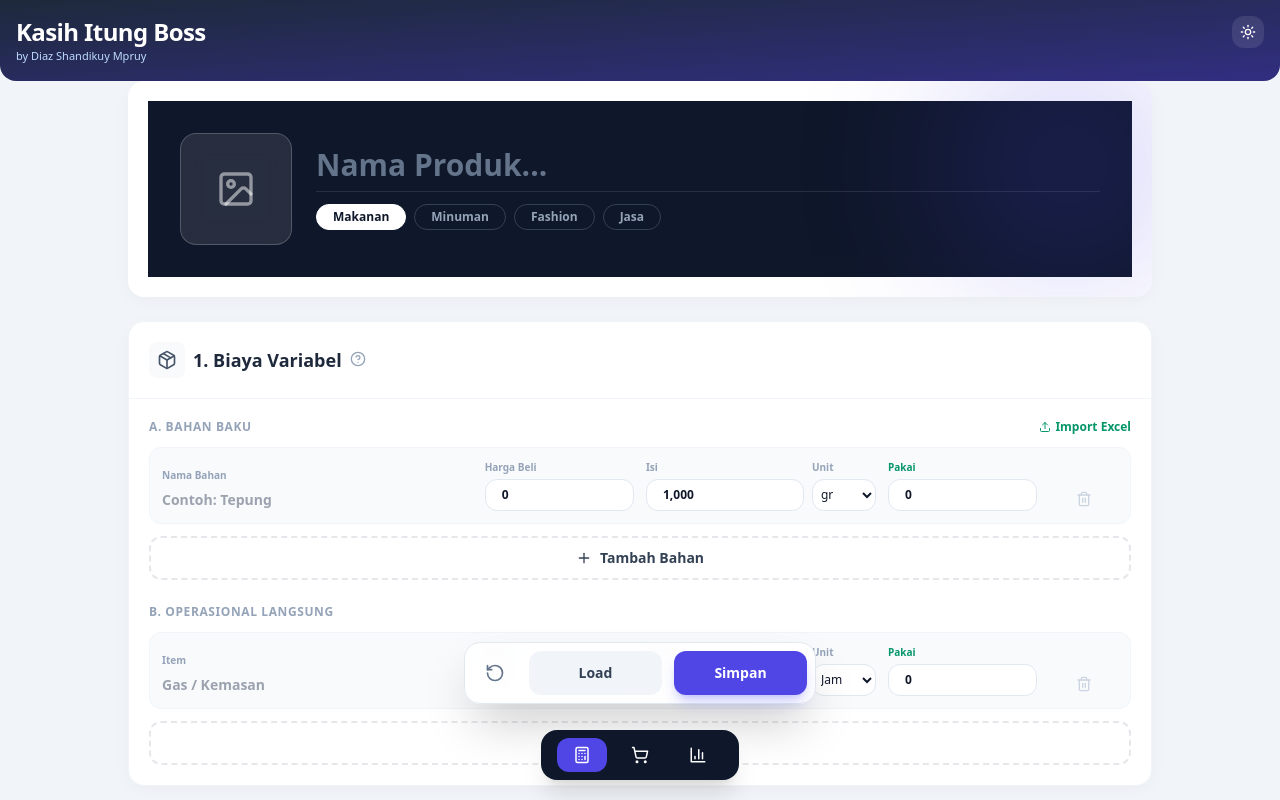
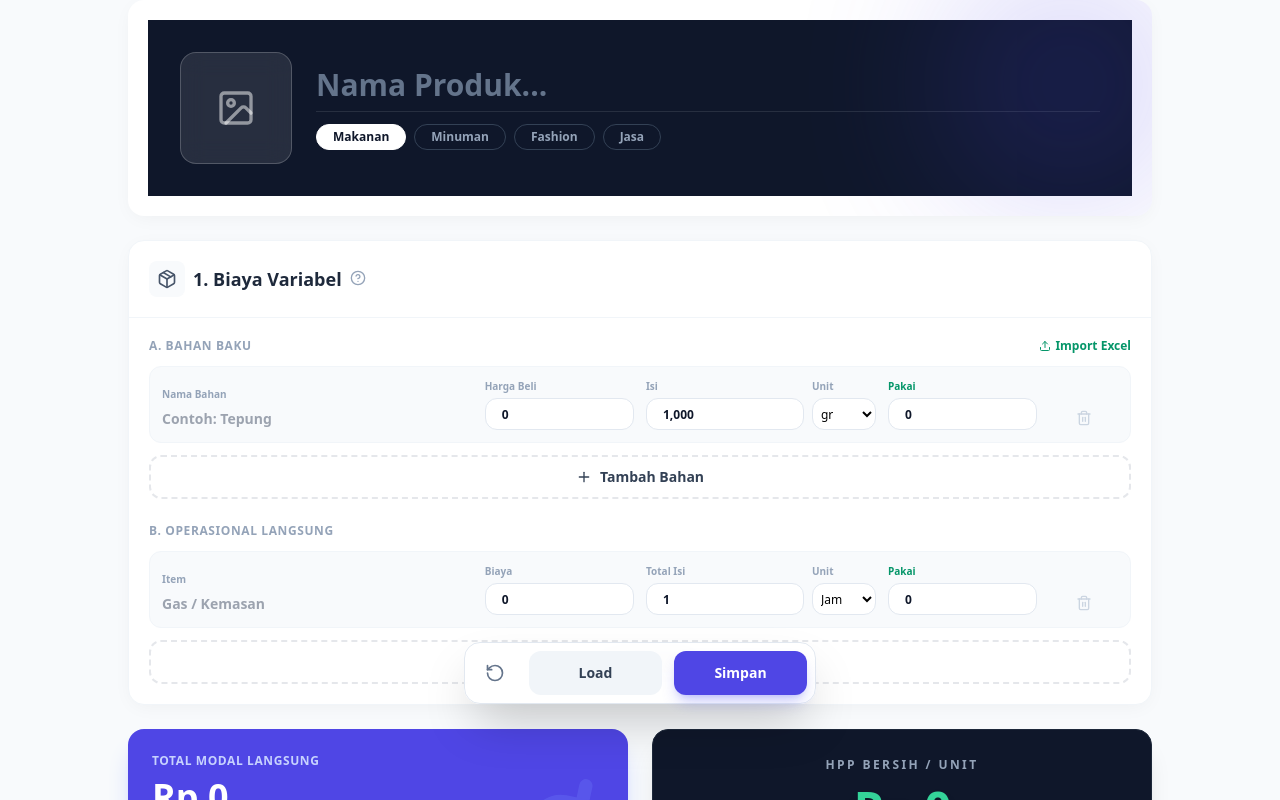
Before and after one commit to b3llz/tungitung, a React (Vite) app: page / in a window 1280 px wide. Shown: the top 800 px of the page. Built offline with nearby package versions, Linux system fonts and the light colour scheme.

Commit message:
Update App.jsx

```diff
--- a/src/App.jsx
+++ b/src/App.jsx
@@ -1,52 +1,12 @@
-import { useState, useEffect } from 'react'
-import CalculatorTab from './CalculatorTab'
-import PosTab from './PosTab'
-import ReportTab from './ReportTab'
-import { Calculator, ShoppingCart, BarChart3, Sun, Moon } from 'lucide-react'
+import React from 'react';
+import CalculatorTab from './CalculatorTab';
 
-export default function App() {
-  const [activeTab, setActiveTab] = useState('calc')
-  const [dark, setDark] = useState(true)
+function App() {
+  return (
+    <div>
+      <CalculatorTab />
+    </div>
+  );
+}
 
-  useEffect(() => {
-    document.documentElement.classList.toggle('dark', dark)
-  }, [dark])
-
-  return (
-    <div className="min-h-screen bg-slate-100 dark:bg-slate-950 text-slate-900 dark:text-slate-100 pb-24">
-
-      <header className="sticky top-0 z-40 bg-gradient-to-br from-slate-800 to-indigo-900 text-white px-4 py-4 rounded-b-2xl">
-        <h1 className="text-2xl font-extrabold tracking-tight">
-          Kasih Itung Boss
-        </h1>
-        <p className="text-[11px] text-blue-200">
-          by Diaz Shandikuy Mpruy
-        </p>
-
-        <button
-          onClick={() => setDark(!dark)}
-          className="absolute top-4 right-4 p-2 rounded-xl bg-white/10"
-        >
-          {dark ? <Sun size={16} /> : <Moon size={16} />}
-        </button>
-      </header>
-
-      {activeTab === 'calc' && <CalculatorTab />}
-      {activeTab === 'pos' && <PosTab />}
-      {activeTab === 'report' && <ReportTab />}
-
-      <nav className="fixed bottom-5 left-1/2 -translate-x-1/2 z-50 bg-slate-900 text-white px-4 py-2 rounded-2xl shadow-xl flex gap-2">
-        <button onClick={() => setActiveTab('calc')} className={`px-4 py-2 rounded-xl ${activeTab === 'calc' ? 'bg-indigo-600' : ''}`}>
-          <Calculator size={18} />
-        </button>
-        <button onClick={() => setActiveTab('pos')} className={`px-4 py-2 rounded-xl ${activeTab === 'pos' ? 'bg-indigo-600' : ''}`}>
-          <ShoppingCart size={18} />
-        </button>
-        <button onClick={() => setActiveTab('report')} className={`px-4 py-2 rounded-xl ${activeTab === 'report' ? 'bg-indigo-600' : ''}`}>
-          <BarChart3 size={18} />
-        </button>
-      </nav>
-
-    </div>
-  )
-}
+export default App;
```
